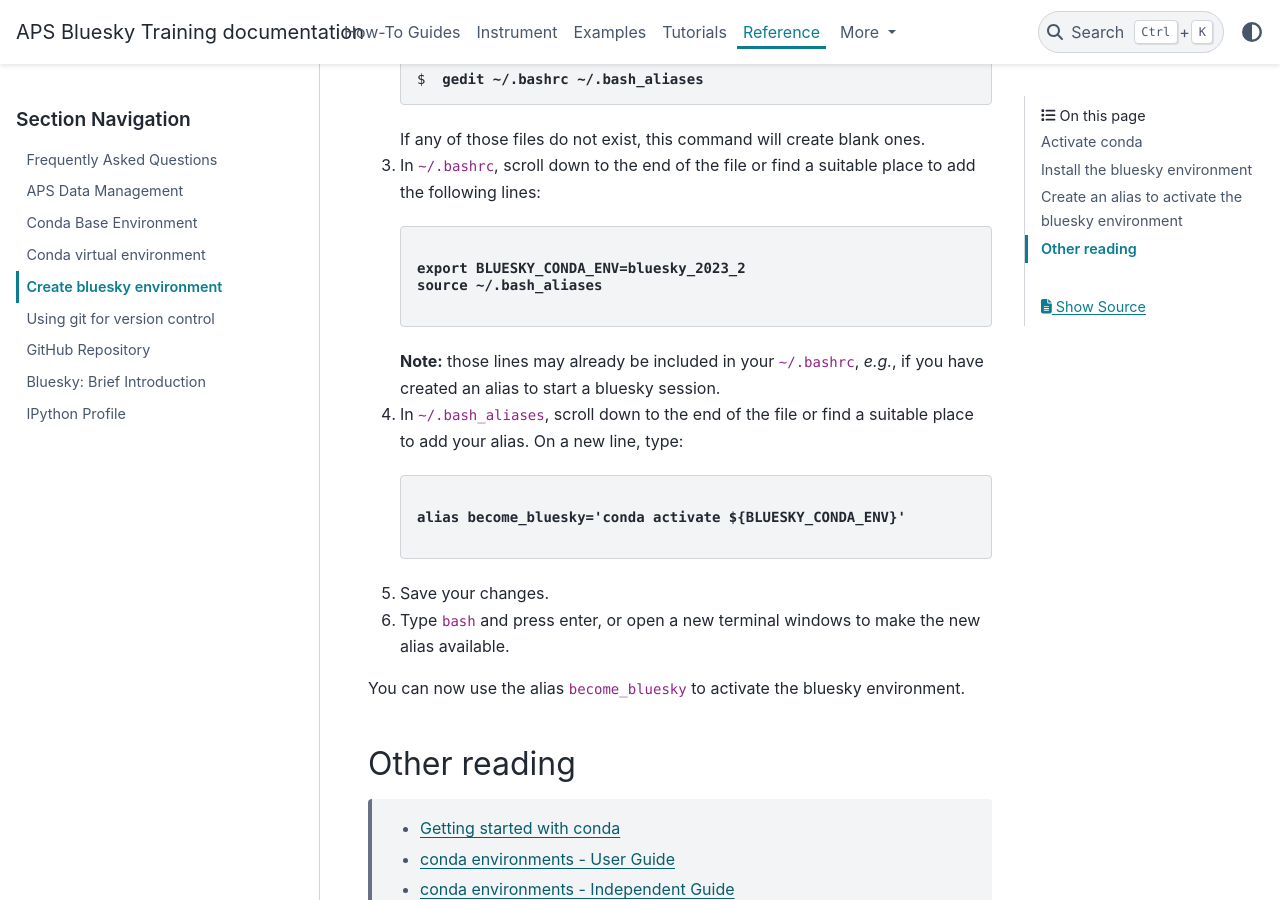
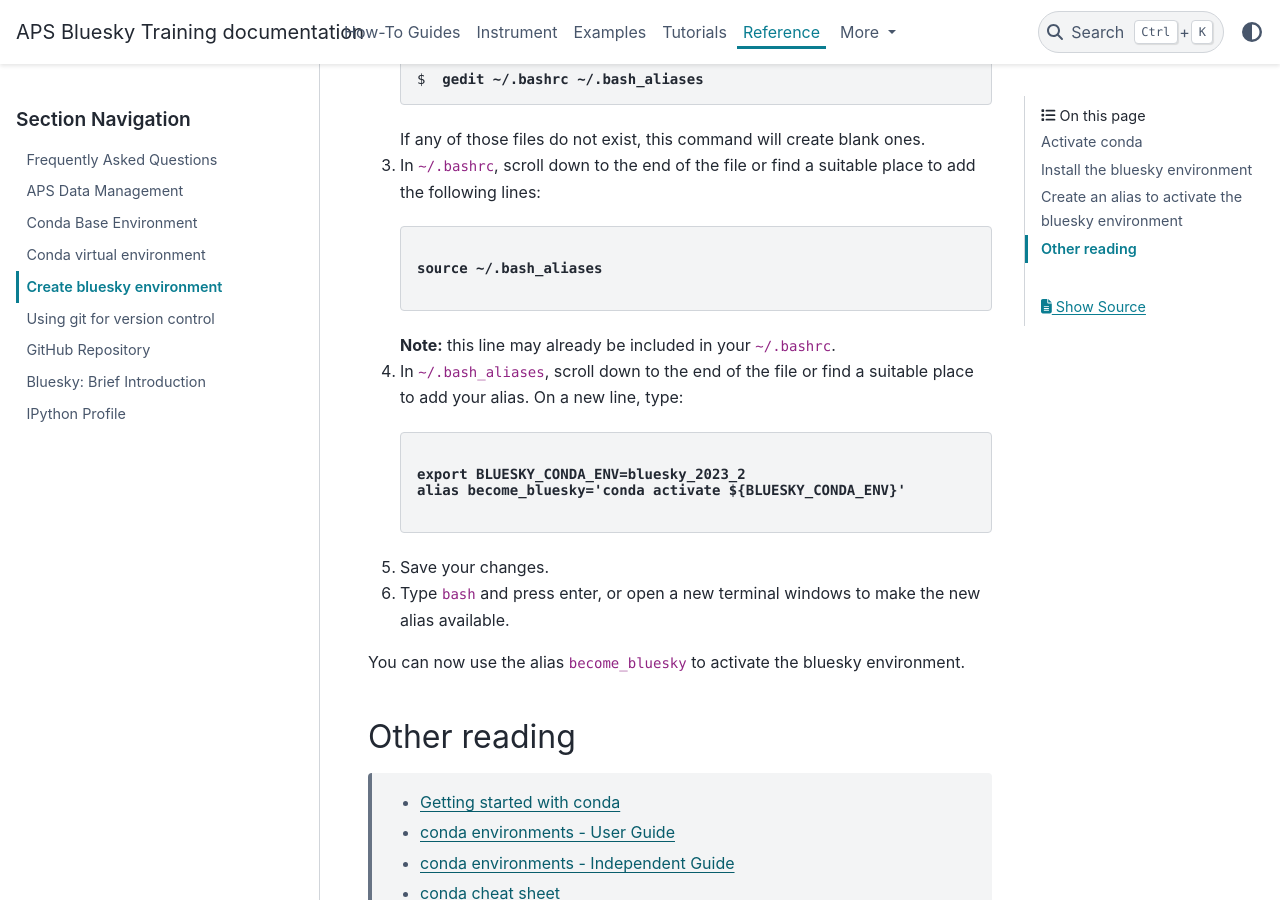
Before and after one commit to BCDA-APS/bluesky_training, a Sphinx documentation site: the page built from docs/source/reference/_create_conda_env.rst, in a window 1280 px wide and 900 px high, scrolled down 2263 px. Built offline with Sphinx 7.4.7 and the PyData theme 0.15.4, drawn with Linux system fonts in a browser that asks for light colours.

Commit message:
DOC #204 fix bash_aliases

```diff
--- a/docs/source/instrument/_install_new_instrument.rst
+++ b/docs/source/instrument/_install_new_instrument.rst
@@ -217,16 +217,16 @@ To start an IPython session with the new bluesky profile, you can now use the fo
    <li>In <code>~/.bash_aliases</code>, scroll down to the end of the file or find a suitable place to add your alias.
    On a new line, type:
    <pre>
+   export BLUESKY_CONDA_ENV=bluesky_2023_2
    alias start_bluesky='conda activate ${BLUESKY_CONDA_ENV}; ipython --profile=bluesky'
    </pre>
+   <b>Note:</b> this lines may already be included in your <code>~/.bash_aliases</code>,
+   <i>e.g.</i>, if you have created an alias to activate the bluesky conda environment.
    </li>
    <li> In <code>~/.bashrc</code>, scroll down to the end of the file or find a suitable place to add the following lines:
    <pre>
-   export BLUESKY_CONDA_ENV=bluesky_2023_2
    source ~/.bash_aliases
    </pre>
-   <b>Note:</b> those lines may already be included in your <code>~/.bashrc</code>,
-   <i>e.g.</i>, if you have created an alias to activate the bluesky conda environment.
    </li>
    <li>Save your changes.</li>
    <li>Type <code>bash</code> and press enter, or open a new terminal windows to make the new alias available.</li>
--- a/docs/source/reference/_create_conda_env.rst
+++ b/docs/source/reference/_create_conda_env.rst
@@ -347,16 +347,15 @@ configuration files for your bash shell. Here's a simple step-by-step guide:
    <li> In <code>~/.bashrc</code>, scroll down to the end of the file or find
    a suitable place to add the following lines:
    <pre><b>
-   export BLUESKY_CONDA_ENV=bluesky_2023_2
    source ~/.bash_aliases
    </b> </pre>
-   <b>Note:</b> those lines may already be included in your <code>~/.bashrc</code>,
-   <i>e.g.</i>, if you have created an alias to start a bluesky session.
+   <b>Note:</b> this line may already be included in your <code>~/.bashrc</code>.
    </li>
    <li>In <code>~/.bash_aliases</code>, scroll down to the end of the file or find
    a suitable place to add your alias.
    On a new line, type:
    <pre><b>
+   export BLUESKY_CONDA_ENV=bluesky_2023_2
    alias become_bluesky='conda activate ${BLUESKY_CONDA_ENV}'
    </b> </pre>
    </li>
```
